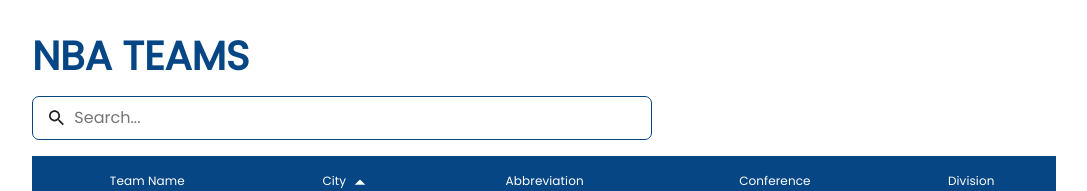
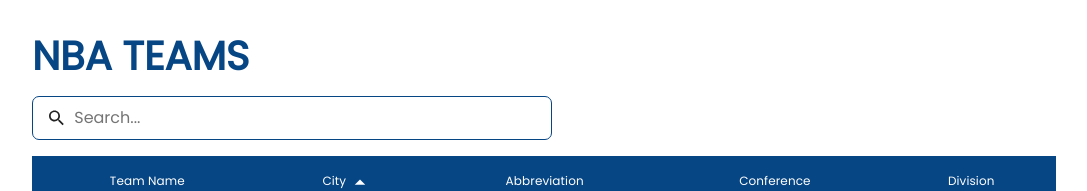
Before and after one commit to MiheerTamkhane/Alkira-assignment, a React (Create React App) app: page / in a window 1280 px wide. Shown: the top 191 px of the page, without its empty margins (96-1183 px from the left). Built offline with nearby package versions, Linux system fonts and the light colour scheme; no server answers.

Commit message:
styles the search bar

```diff
--- a/src/components/search/Search.css
+++ b/src/components/search/Search.css
@@ -5,7 +5,7 @@
   display: flex;
   align-items: center;
   border-radius: 7px;
-  max-width: 620px;
+  max-width: 520px;
 }
 .search {
   border: none;
```
